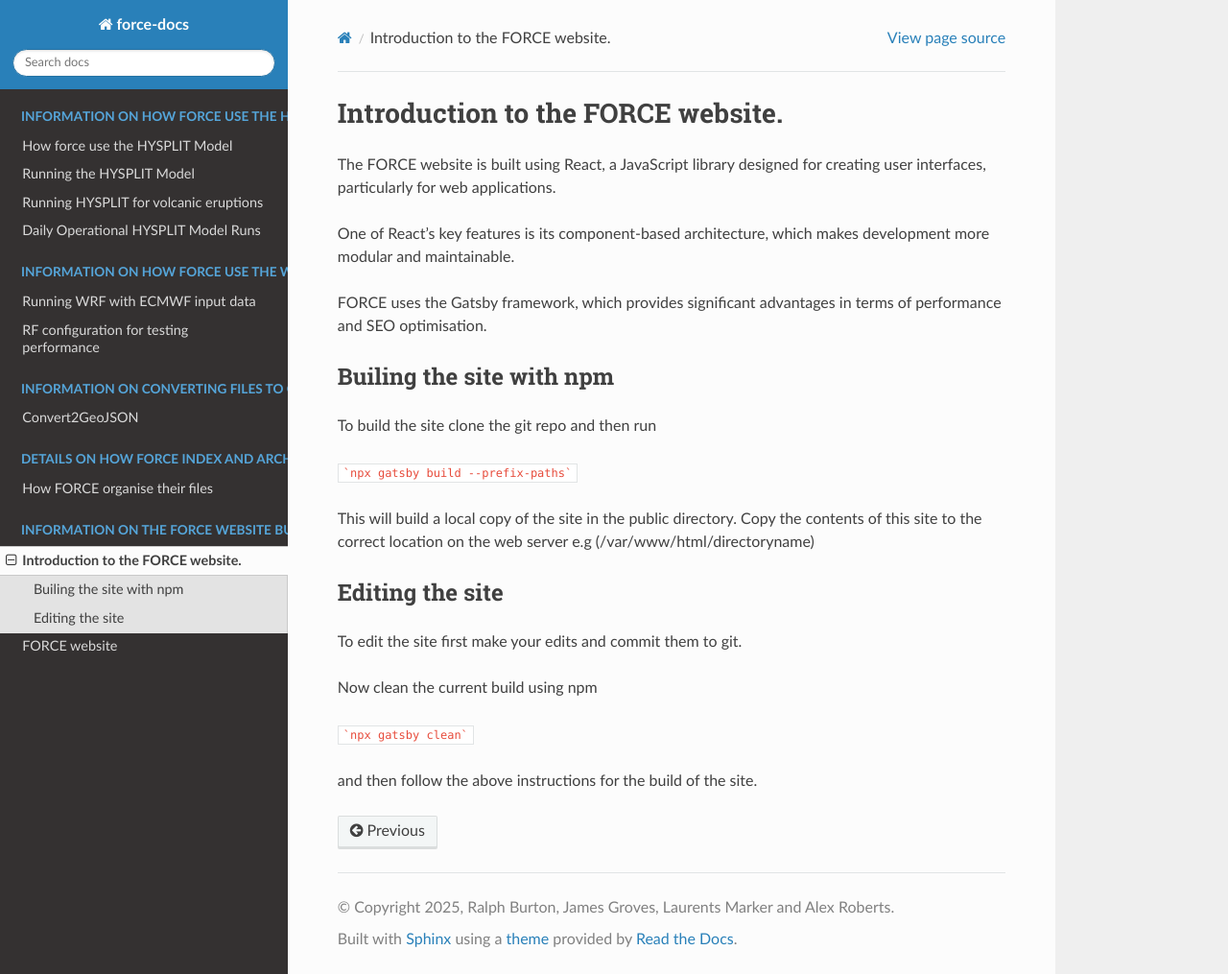
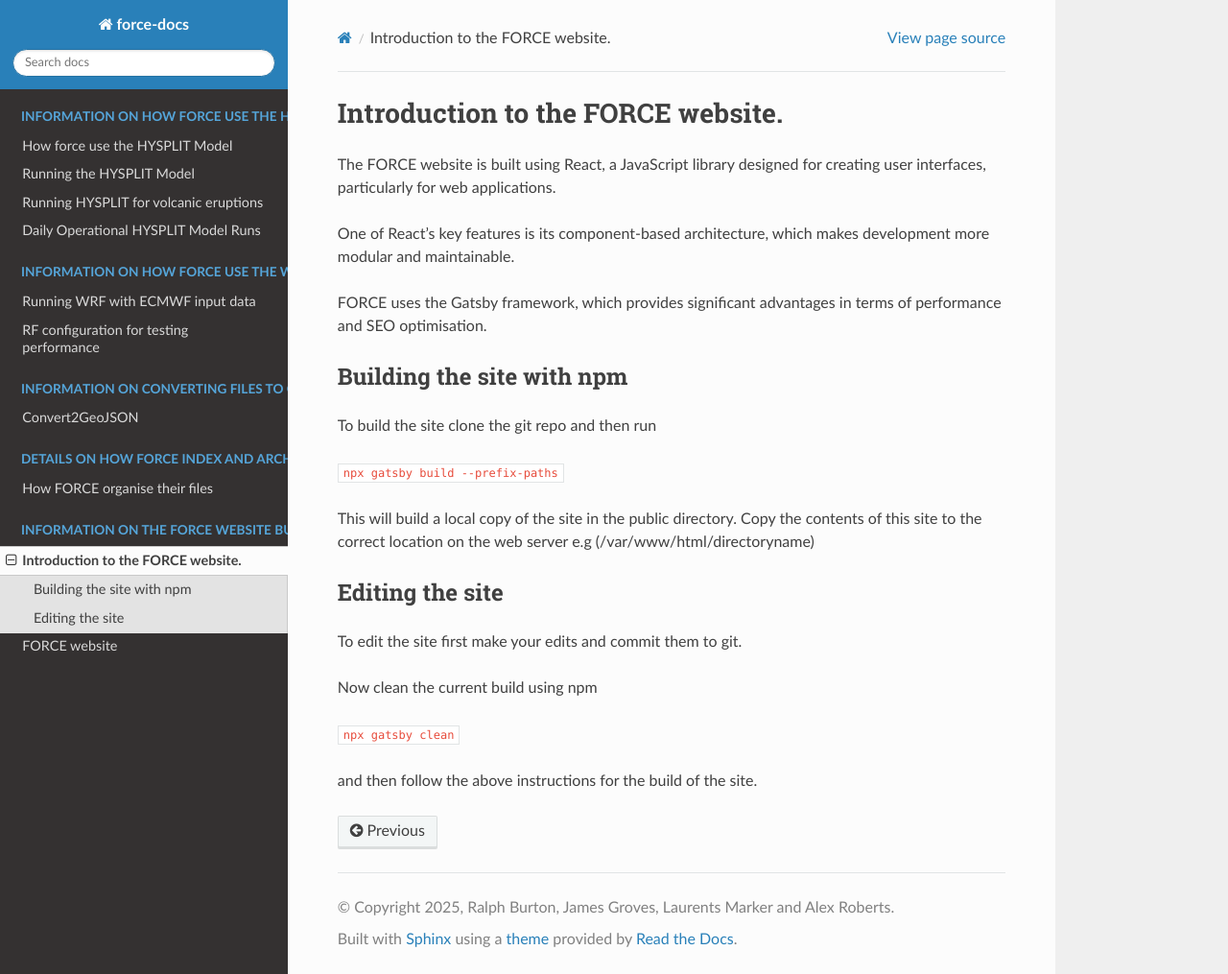
Before and after one commit to ncas-force/force-docs, a Sphinx documentation site: the page built from docs/website/introduction.rst, in a window 1280 px wide and 1015 px high. Shown: the whole window at 96% size. Built offline with Sphinx 7.4.7 and the Read the Docs theme 3.1.0, drawn with Linux system fonts in a browser that asks for light colours.

Commit message:
changed a typo on building

````diff
--- a/docs/website/introduction.rst
+++ b/docs/website/introduction.rst
@@ -7,13 +7,12 @@ One of React's key features is its component-based architecture, which makes dev
 
 FORCE uses the Gatsby framework, which provides significant advantages in terms of performance and SEO optimisation.
 
-Builing the site with npm
--------------------------
-
+Building the site with npm
+--------------------------
 
 To build the site clone the git repo and then run
 
-```npx gatsby build --prefix-paths```
+``npx gatsby build --prefix-paths``
 
 This will build a local copy of the site in the public directory.
 Copy the contents of this site to the correct location on the web server e.g (/var/www/html/directoryname)
@@ -25,6 +24,6 @@ To edit the site first make your edits and commit them to git.
 
 Now clean the current build using npm
 
-```npx gatsby clean```
+``npx gatsby clean``
 
 and then follow the above instructions for the build of the site.
````
